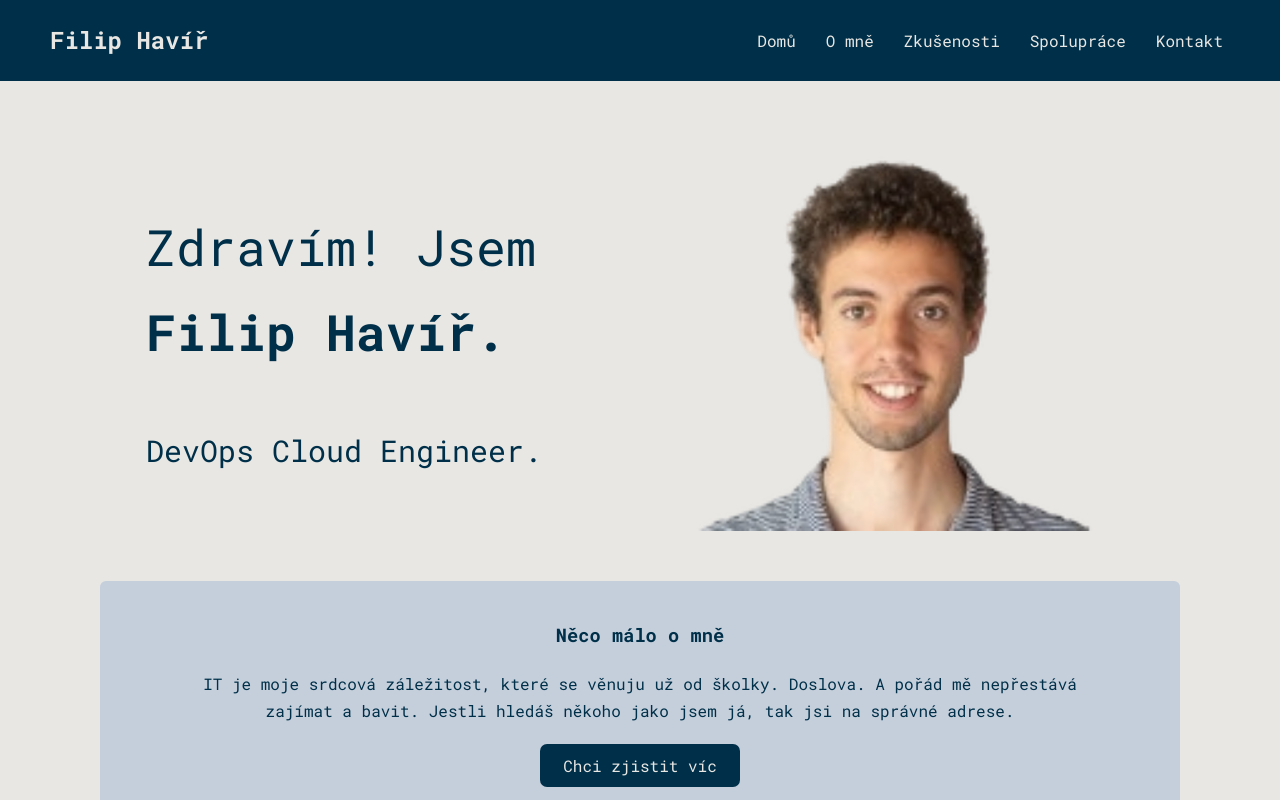
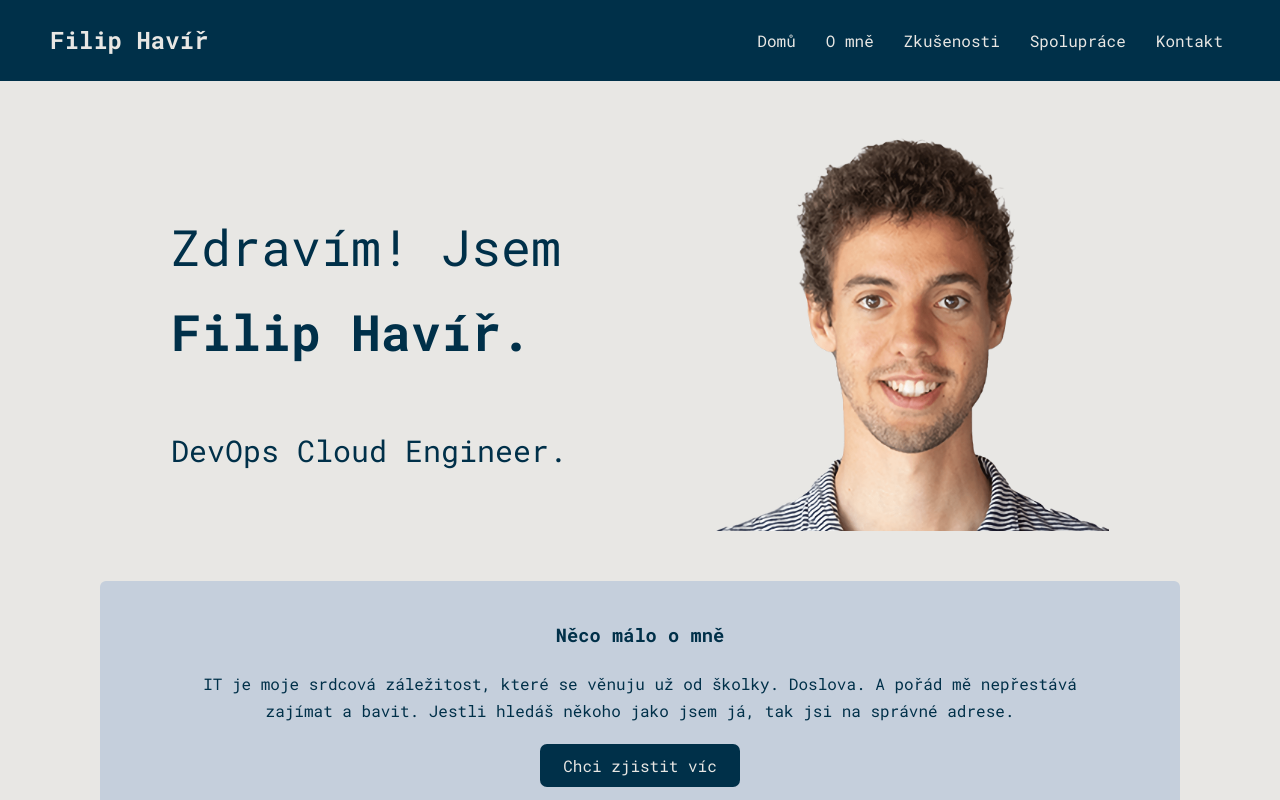
Before and after one commit to mhavirova/zaverecny-projekt, an Eleventy site: page index.html in a window 1280 px wide. Shown: the top 800 px of the page. Built offline with nearby package versions, Linux system fonts and the light colour scheme; Eleventy itself is replaced by a stand-in of ours; files that its build step writes are made by us from their sources.

Commit message:
tenth commit

```diff
--- a/css/style.css
+++ b/css/style.css
@@ -112,8 +112,8 @@ body {
 }
 
 .me__image {
-     width: 300px;
-     height: 240px;
+     width: 200px;
+     height: 200px;
 }
 
 .me__first-line {
@@ -341,7 +341,7 @@ label {
     }
 
     .me__image {
-        width: 500px;
+        width: 400px;
         height: 400px;
     }
 
--- a/index.html
+++ b/index.html
@@ -8,7 +8,7 @@ title: Filip Havíř
     <div class="me">
 
         <!-- Photo -->
-        <img class="me__image" src="/img/image.png" alt="fotka Filipa Havíře">
+        <img class="me__image" src="/img/filip.png" alt="fotka Filipa Havíře">
 
         <!-- Introduction -->
         <div class="me__text">
```
Also changed, not shown: omne.html (+4 -3 lines), zkusenosti.html (+1 -2 lines), img/dataforce-logo.png, img/filip.png (added), img/image.png (deleted), img/kosik-logo.png, img/precismo-logo.png, img/promethist-logo.png, img/zasilkovna-logo.png, 10 other files.
